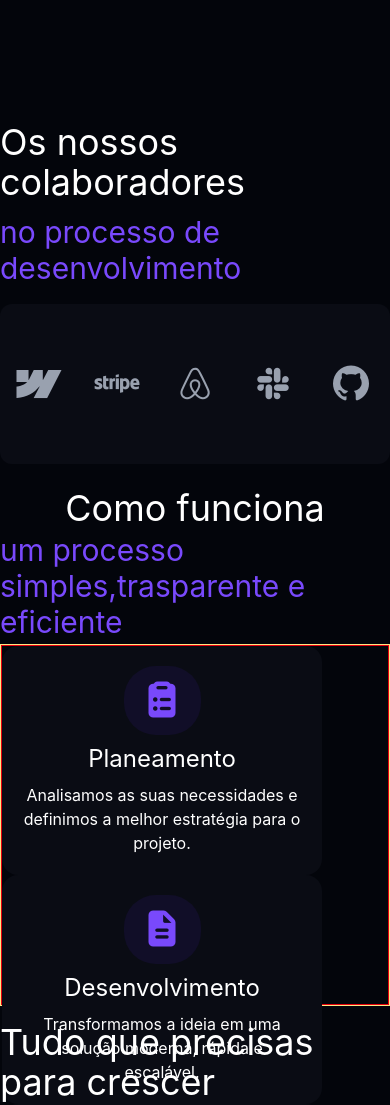
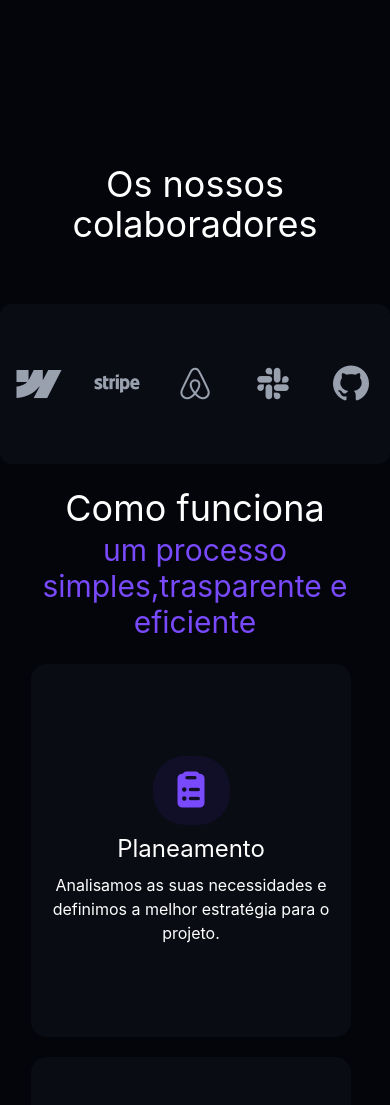
Before and after one commit to abnerdejesus11/Landing_page_premium, a website built with Vite: page Landing-page/index.html in a window 390 px wide. Shown: the part 720-1825 px from the top of the page. Built offline with nearby package versions, Linux system fonts and the light colour scheme.

Commit message:
Update index.html

```diff
--- a/Landing-page/index.html
+++ b/Landing-page/index.html
@@ -46,8 +46,8 @@
 
     </div>
          <div class="w-full h-40 bg-[#03050B] flex items-center justify-center flex-col gap-3">
-          <h2 class="text-4xl text-white">Os nossos colaboradores</h2>
-          <h2 class="text-[#7949FC] text-3xl">no processo de desenvolvimento</h2>
+          <h2 class="text-4xl text-white text-center">Os nossos colaboradores</h2>
+
     </div>
     <div class="w-full h-50 bg-[#03050B] flex items-center justify-center">
       <div class="bg-[#0A0C14] w-280 h-40 rounded-xl grid grid-cols-5 items-center">
@@ -70,12 +70,12 @@
       </div>
     </div>
         <div class="w-full h-40 bg-[#03050B] flex items-center justify-center flex-col gap-1">
-          <h2 class="text-4xl text-white">Como funciona</h2>
-          <h2 class="text-[#7949FC] text-3xl">um processo simples,trasparente e eficiente</h2>
+          <h2 class="text-4xl text-white text-center">Como funciona</h2>
+          <h2 class="text-[#7949FC] text-3xl text-center">um processo simples,trasparente e eficiente</h2>
     </div>
 
- <div class="xl:w-full xl:h-130 lg:w-full lg:h-130 md:w-full md:h-230 bg-[#03050B] gap-3  flex items-center justify-center border border-amber-200">
-  <div class=" w-270 h-90 grid grid-cols-1 xl:grid-cols-3 xl:h-90 lg:h-90 lg:-w-200 lg:grid-cols-3 md:grid-cols-2 md:h-140 sm:gri border border-red-600">
+ <div class=" w-full h-300 xl:w-full xl:h-130 lg:w-full lg:h-130 md:w-full md:h-230 bg-[#03050B] gap-3  flex items-center justify-center">
+  <div class="w-82 h-290 gap-5 grid grid-cols-1 xl:grid-cols-3 xl:h-90 lg:h-90 xl:w-270 lg:w-270 md:w-165 lg:grid-cols-3 md:grid-cols-2 md:h-180 md:gap-5 sm:w-83 sm:grid-cols-1 sm:h-300 sm:gap-5">
     <div class="w-80 h-full  bg-[#0A0C14] text-white flex items-center justify-center flex-col text-center p-5 gap-2 rounded-2xl">
       <div class="text-[#7949FC] bg-[#110E28] px-4 py-4 rounded-4xl">
       <i class="fa-solid fa-clipboard-list text-4xl"></i>
@@ -104,8 +104,8 @@
   </div>
     </div>
     <div class="w-full h-40 bg-[#03050B] flex items-center justify-center flex-col gap-3">
-          <h2 class="text-4xl text-white">Tudo que precisas para crescer</h2>
-          <h2 class="text-[#7949FC] text-3xl">No seu negocio</h2>
+          <h2 class="text-4xl text-white text-center">Tudo que precisas para crescer</h2>
+          <h2 class="text-[#7949FC] text-3xl text-center">No seu negocio</h2>
     </div>
     <div class="w-full h-50 bg-[#03050B] flex items-center justify-center">
       <div class=" w-280 h-full  bg-[#0A0C14] flex items-center justify-center gap-6 rounded-2xl">
```
